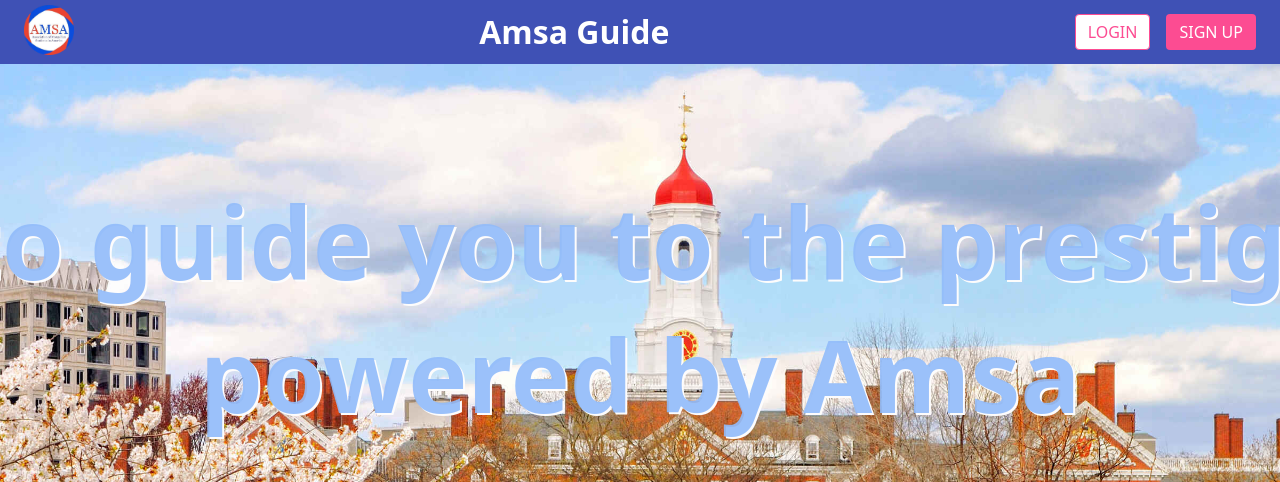
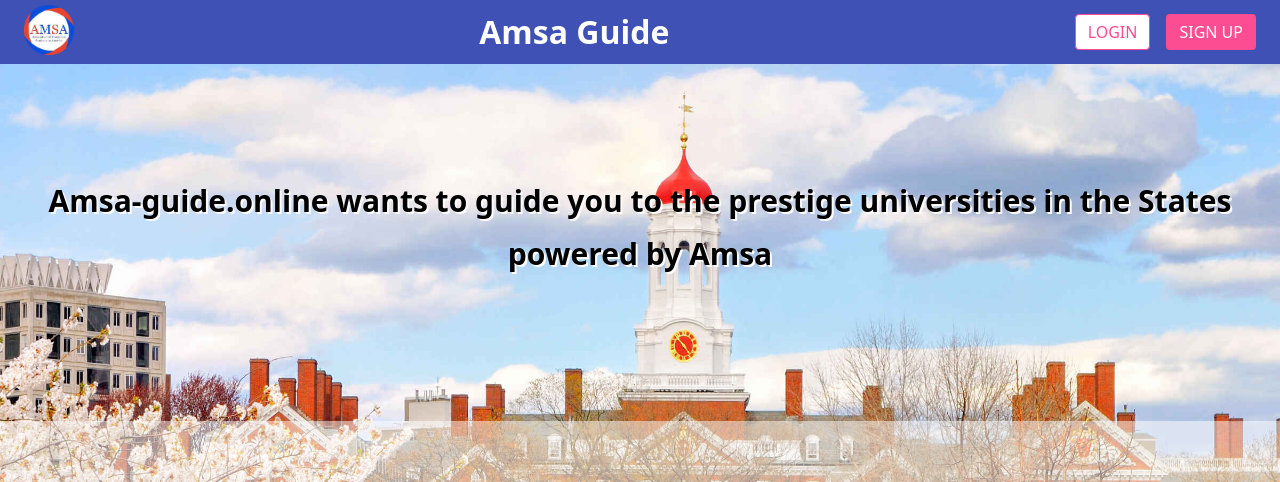
Before and after one commit to tsenguunchik/act2021-team2, a Vue app: page / in a window 1280 px wide. Shown: the top 482 px of the page. Built offline with nearby package versions, Linux system fonts and the light colour scheme; no server answers; the database is empty; a web font is replaced by a local one; what vue-disqus would draw is missing.

Commit message:
home, user page updated

```diff
--- a/src/App.vue
+++ b/src/App.vue
@@ -16,7 +16,7 @@
   }
 }
 body {
-  background-image: url('../src/assets/uni.jpg');
+  // background-image: url('../src/assets/uni.jpg');
   background-repeat: no-repeat;
   background-size: auto;
   background-size: 100% 100%;
--- a/src/views/Home.vue
+++ b/src/views/Home.vue
@@ -97,8 +97,8 @@
 .headline {
   flex: 0 0 auto;
   margin: 20px 50px 50px;
-  font-size: 100px;
-  color: #91bbfae8;
+  font-size: 30px;
+  color: #000;
   //font-family: Waiting for the Sunrise;
   font-weight: bold;
   text-align: center;
@@ -161,4 +161,11 @@
     margin: 0;
   }
 }
+
+.home {
+  background-image: url('../../src/assets/uni.jpg');
+  background-repeat: no-repeat;
+  background-size: auto;
+  background-size: 100% 100%;
+}
 </style>
```
